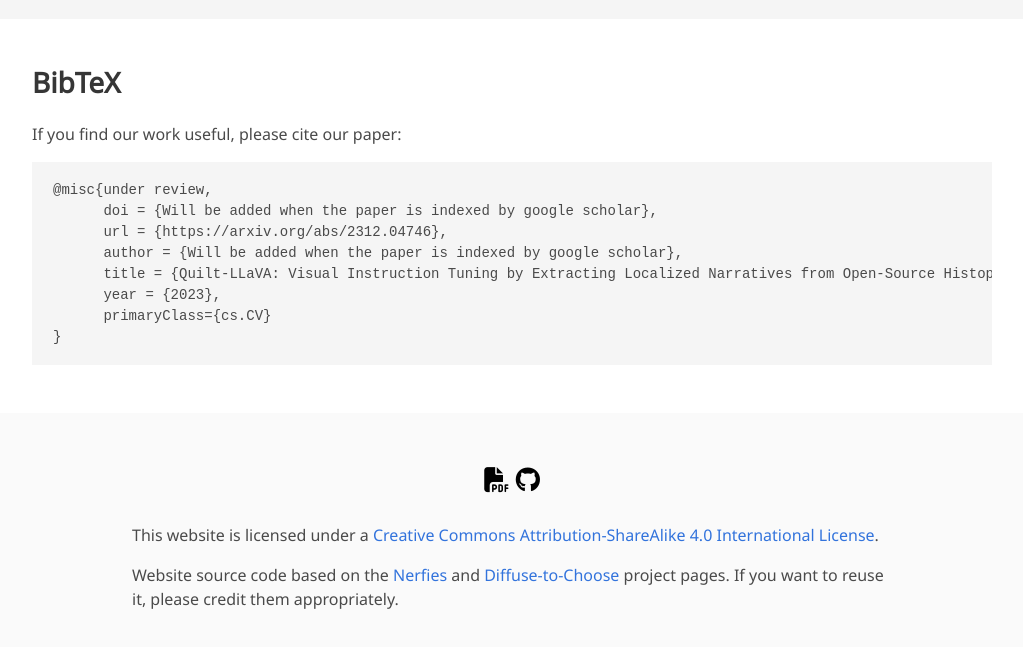
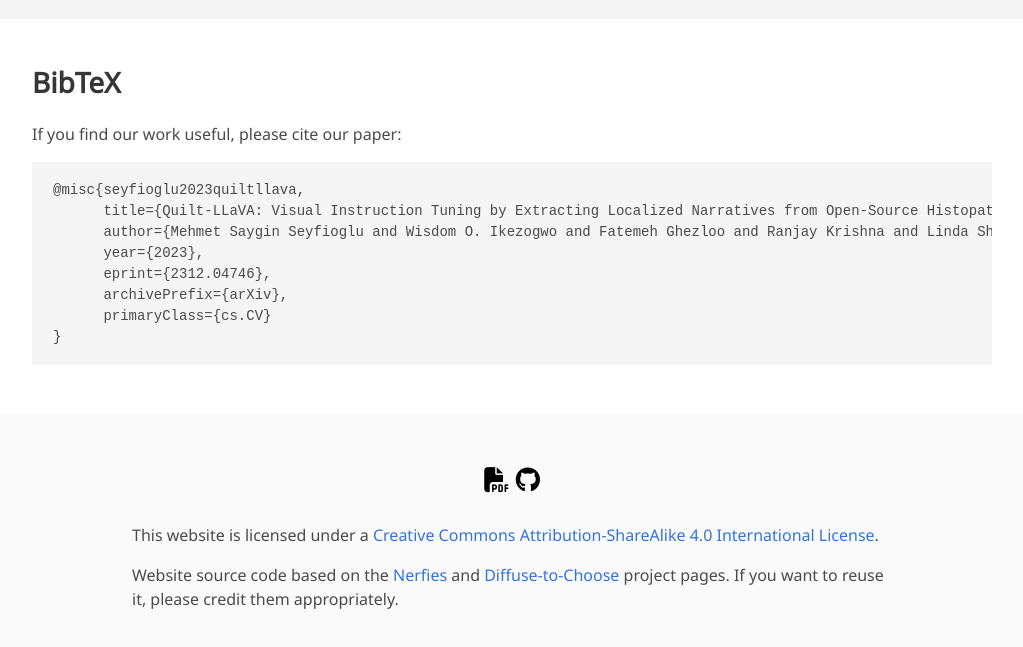
Before and after one commit to quilt-llava/quilt-llava.github.io, a plain HTML site: page index.html in a window 1280 px wide. Shown: the part 7684-8331 px from the top of the page, without its empty margins (128-1151 px from the left). Drawn offline with nearby package versions, Linux system fonts and the light colour scheme; some icons are missing; a web font is replaced by a local one.

Commit message:
Update index.html

```diff
--- a/index.html
+++ b/index.html
@@ -529,12 +529,12 @@ model. This involves utilizing the subset of QUILT-VQA with bounding boxes to cr
   <div class="container is-max-desktop content">
     <h2 class="title">BibTeX</h2>
     <p>If you find our work useful, please cite our paper:</p>
-    <pre><code>@misc{under review,
-      doi = {Will be added when the paper is indexed by google scholar},
-      url = {https://arxiv.org/abs/2312.04746},
-      author = {Will be added when the paper is indexed by google scholar},
-      title = {Quilt-LLaVA: Visual Instruction Tuning by Extracting Localized Narratives from Open-Source Histopathology Videos},
-      year = {2023},
+    <pre><code>@misc{seyfioglu2023quiltllava,
+      title={Quilt-LLaVA: Visual Instruction Tuning by Extracting Localized Narratives from Open-Source Histopathology Videos},
+      author={Mehmet Saygin Seyfioglu and Wisdom O. Ikezogwo and Fatemeh Ghezloo and Ranjay Krishna and Linda Shapiro},
+      year={2023},
+      eprint={2312.04746},
+      archivePrefix={arXiv},
       primaryClass={cs.CV}
 }</code></pre>
   </div>
```
